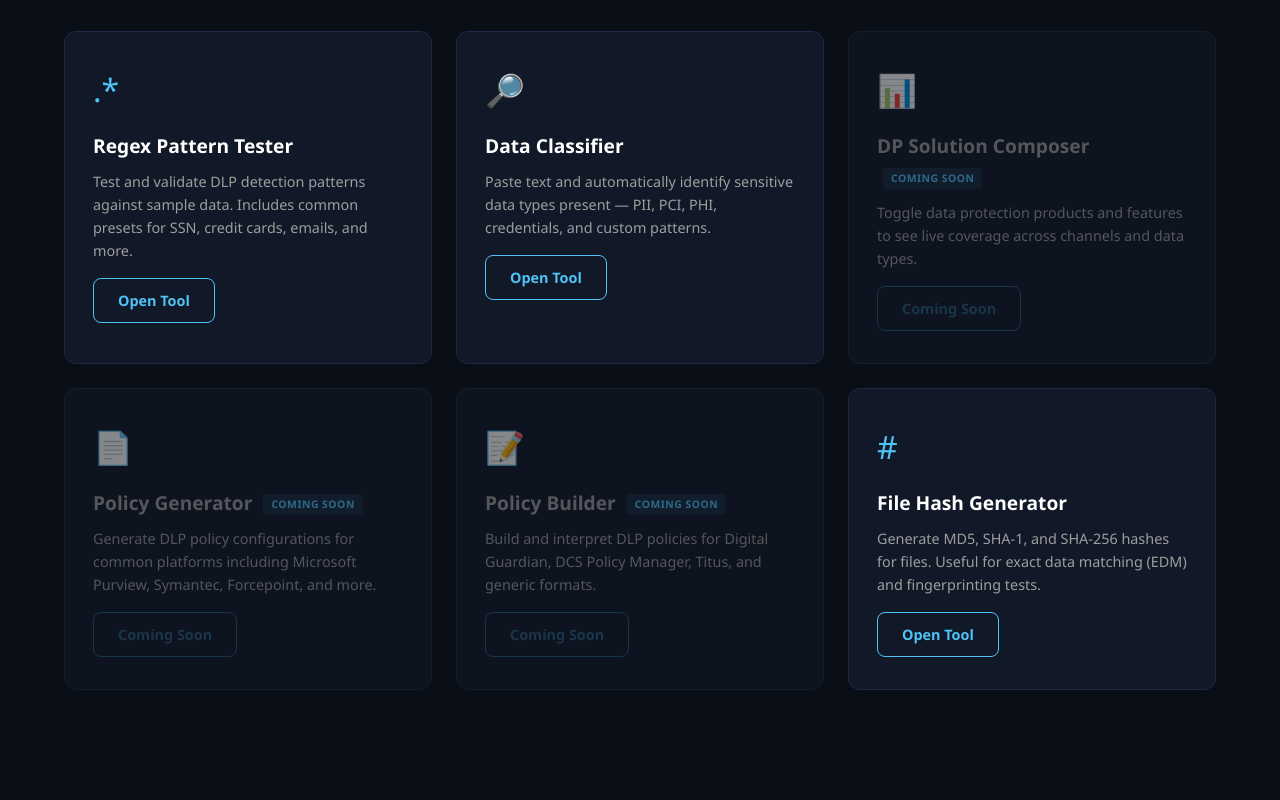
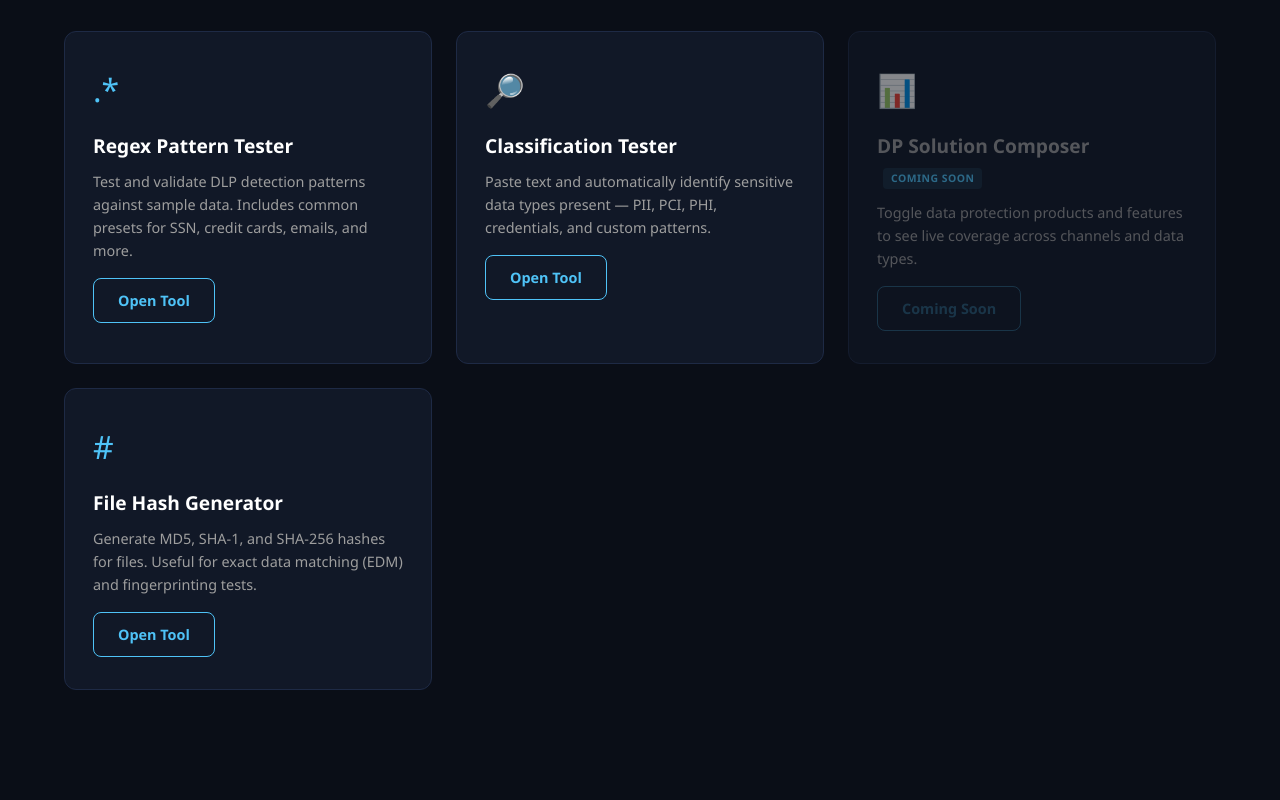
Before and after one commit to fortrafied/fortrafied.github.io, a Next.js app: page / in a window 1280 px wide. Shown: the part 1200-2000 px from the top of the page. Built offline with nearby package versions, Linux system fonts and the light colour scheme.

Commit message:
Update Classifier

```diff
--- a/app/classification-builder/ClassificationBuilderClient.tsx
+++ b/app/classification-builder/ClassificationBuilderClient.tsx
@@ -152,7 +152,7 @@ export default function ClassificationBuilderClient() {
     <>
       <div className="info-box">
         <strong>Custom classifiers are saved in your browser&apos;s localStorage</strong> and automatically loaded by the{' '}
-        <Link href="/data-classifier">Data Classifier</Link>. You can also export/import schemas as JSON to share them.
+        <Link href="/data-classifier">Classification Tester</Link>. You can also export/import schemas as JSON to share them.
       </div>
 
       {/* Editor panel */}
@@ -434,7 +434,7 @@ export default function ClassificationBuilderClient() {
             <h4>Classify Data</h4>
             <p>
               Your custom classifiers are automatically available in the{' '}
-              <Link href="/data-classifier">Data Classifier</Link>
+              <Link href="/data-classifier">Classification Tester</Link>
               , running alongside the built-in detection rules.
             </p>
           </div>
--- a/app/classification-builder/page.tsx
+++ b/app/classification-builder/page.tsx
@@ -9,7 +9,7 @@ export default function ClassificationBuilderPage() {
     <>
       <PageHeader
         title="Classification Builder"
-        description="Create custom classification schemas using regex patterns and keyword dictionaries. Schemas are saved locally and used by the Data Classifier."
+        description="Create custom classification schemas using regex patterns and keyword dictionaries. Schemas are saved locally and used by the Classification Tester."
       />
       <main className="container section">
         <ClassificationBuilderClient />
--- a/app/components/Footer.tsx
+++ b/app/components/Footer.tsx
@@ -27,7 +27,7 @@ export default function Footer() {
             <ul>
               <li><Link href="/sample-data">Sample Data</Link></li>
               <li><Link href="/regex-tester">Regex Tester</Link></li>
-              <li><Link href="/data-classifier">Data Classifier</Link></li>
+              <li><Link href="/data-classifier">Classification Tester</Link></li>
               <li><Link href="/hash-generator">File Hash Generator</Link></li>
               <li><Link href="/faq">FAQ</Link></li>
             </ul>
--- a/app/components/Navbar.tsx
+++ b/app/components/Navbar.tsx
@@ -36,11 +36,9 @@ const dropdowns: NavDropdown[] = [
     label: 'Tools',
     items: [
       { label: 'Regex Pattern Tester', href: '/regex-tester' },
-      { label: 'Data Classifier', href: '/data-classifier' },
+      { label: 'Classification Tester', href: '/data-classifier' },
       { label: 'Classification Builder', href: '/classification-builder' },
       { label: 'DP Solution Composer', href: '/dp-solution' },
-      { label: 'Policy Generator', href: '/policy-generator' },
-      { label: 'Policy Builder', href: '/policy-builder' },
       { label: 'DLP Prompt Builder', href: '/prompt-builder' },
       { label: 'File Hash Generator', href: '/hash-generator' },
     ],
--- a/app/data-classifier/page.tsx
+++ b/app/data-classifier/page.tsx
@@ -2,13 +2,13 @@ import type { Metadata } from 'next';
 import PageHeader from '../components/PageHeader';
 import DataClassifierClient from './DataClassifierClient';
 
-export const metadata: Metadata = { title: 'Data Classifier' };
+export const metadata: Metadata = { title: 'Classification Tester' };
 
 export default function DataClassifierPage() {
   return (
     <>
       <PageHeader
-        title="Data Classifier"
+        title="Classification Tester"
         description="Paste text and automatically identify sensitive data types present — PII, PCI, PHI, credentials, and custom patterns."
       />
       <main className="container section">
--- a/app/page.tsx
+++ b/app/page.tsx
@@ -86,7 +86,7 @@ export default function Home() {
             </div>
             <div className="card">
               <div className="card-icon">&#128270;</div>
-              <h3>Data Classifier</h3>
+              <h3>Classification Tester</h3>
               <p>
                 Paste text and automatically identify sensitive data types
                 present &mdash; PII, PCI, PHI, credentials, and custom patterns.
@@ -102,30 +102,6 @@ export default function Home() {
               <p>
                 Toggle data protection products and features to see live coverage
                 across channels and data types.
-              </p>
-              <span className="btn btn-outline btn-disabled">Coming Soon</span>
-            </div>
-            <div className="card card-disabled">
-              <div className="card-icon">&#128196;</div>
-              <h3>
-                Policy Generator{' '}
-                <span className="coming-soon-badge">Coming Soon</span>
-              </h3>
-              <p>
-                Generate DLP policy configurations for common platforms including
-                Microsoft Purview, Symantec, Forcepoint, and more.
-              </p>
-              <span className="btn btn-outline btn-disabled">Coming Soon</span>
-            </div>
-            <div className="card card-disabled">
-              <div className="card-icon">&#128221;</div>
-              <h3>
-                Policy Builder{' '}
-                <span className="coming-soon-badge">Coming Soon</span>
-              </h3>
-              <p>
-                Build and interpret DLP policies for Digital Guardian, DCS Policy
-                Manager, Titus, and generic formats.
               </p>
               <span className="btn btn-outline btn-disabled">Coming Soon</span>
             </div>
```
Also changed, not shown: app/policy-builder/page.tsx (deleted, +0 -28 lines), app/policy-generator/page.tsx (deleted, +0 -28 lines), app/prompt-builder/PromptBuilderClient.tsx (+38 -5 lines).
